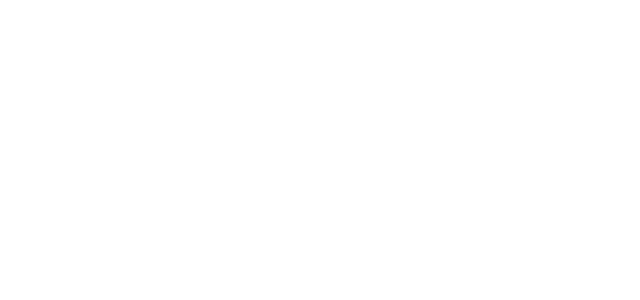
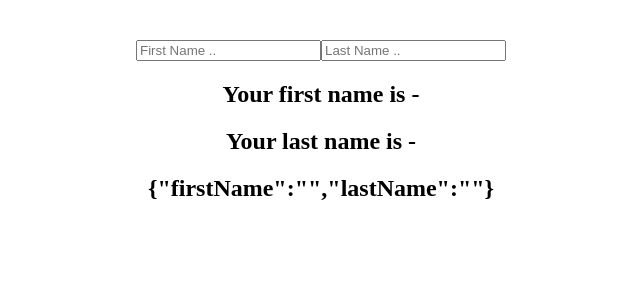
Before and after one commit to fachry99/reactjs, a React (Vite) app in the folder hello-world/: page / in a window 1280 px wide. Shown: the top 300 px of the page, without its empty margins (319-959 px from the left). Built offline with nearby package versions, Linux system fonts and the light colour scheme.

Commit message:
useState with object

```diff
--- a/hello-world/src/App.jsx
+++ b/hello-world/src/App.jsx
@@ -1,7 +1,12 @@
 import "./App.css";
+import HookCounterThree from "./components/HookCounterThree";
 
 function App() {
-  return <div className="App"></div>;
+  return (
+    <div className="App">
+      <HookCounterThree />
+    </div>
+  );
 }
 
 export default App;
--- a/hello-world/src/components/HookCounterThree.jsx
+++ b/hello-world/src/components/HookCounterThree.jsx
@@ -2,7 +2,25 @@ import { useState } from "react";
 
 function HookCounterThree() {
   const [name, setName] = useState({ firstName: "", lastName: "" });
-  return <div>HookCounterThree</div>;
+  return (
+    <form>
+      <input
+        type="text"
+        placeholder="First Name .."
+        value={name.firstName}
+        onChange={(e) => setName({ ...name, firstName: e.target.value })}
+      ></input>
+      <input
+        type="text"
+        placeholder="Last Name .."
+        value={name.lastName}
+        onChange={(e) => setName({ ...name, lastName: e.target.value })}
+      ></input>
+      <h2>Your first name is - {name.firstName}</h2>
+      <h2>Your last name is - {name.lastName}</h2>
+      <h2>{JSON.stringify(name)}</h2>
+    </form>
+  );
 }
 
 export default HookCounterThree;
```
